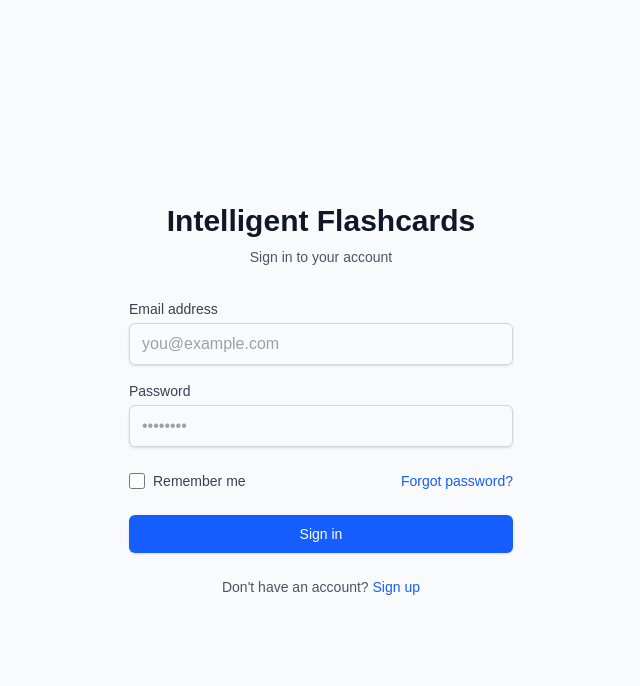
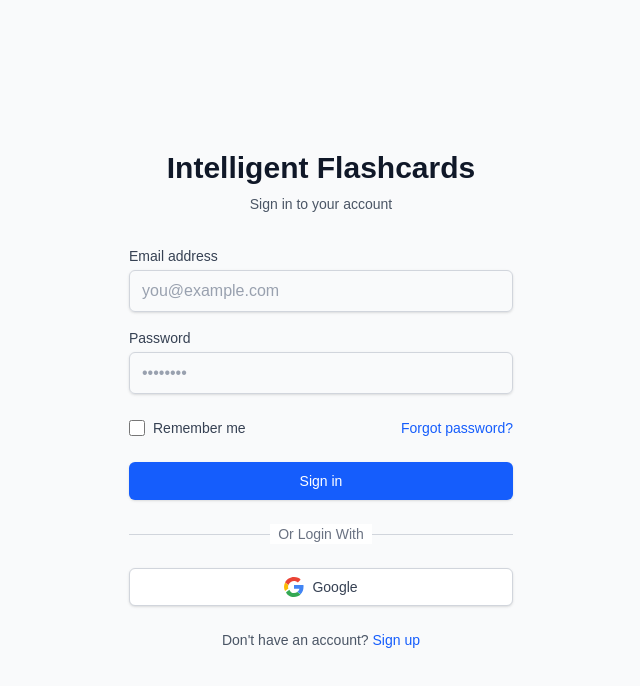
Before and after one commit to aiero-cse-ucmerced/hackathon-ucmerced-project-fall2025, a Next.js app: page /login in a window 1280 px wide. Shown: the top 686 px of the page, without its empty margins (319-959 px from the left). Built offline with nearby package versions, Linux system fonts and the light colour scheme.

Commit message:
Made a google sign in button

```diff
--- a/src/app/login/page.tsx
+++ b/src/app/login/page.tsx
@@ -99,6 +99,28 @@ export default function LoginPage() {
           </button>
         </div>
 
+        <div className="relative my-6">
+          <div className="absolute inset-0 flex items-center">
+            <div className="w-full border-t border-gray-300 dark:border-gray-700" />
+          </div>
+          <div className="relative flex justify-center text-sm">
+            <span className="bg-white dark:bg-gray-900 px-2 text-gray-500 dark:text-gray-400">
+              Or Login With
+            </span>
+          </div>
+        </div>
+
+        <div>
+          <button
+            type="button"
+            className="w-full flex justify-center py-2 px-4 border border-gray-300 dark:border-gray-600 rounded-md shadow-sm text-sm font-medium text-gray-700 dark:text-gray-300 bg-white dark:bg-gray-800 hover:bg-gray-50 dark:hover:bg-gray-700 focus:outline-none focus:ring-2 focus:ring-offset-2 focus:ring-blue-500 transition-colors"
+          >
+            {/* Google Icon Placeholder */}
+            <img src="/images/google-icon.svg" alt="Google" className="h-5 w-5 mr-2" />
+            Google
+          </button>
+        </div>
+
         <div className="text-center text-sm">
           <span className="text-gray-600 dark:text-gray-400">
             Don't have an account?{" "}
```
Also changed, not shown: public/images/google-icon.svg (added).
